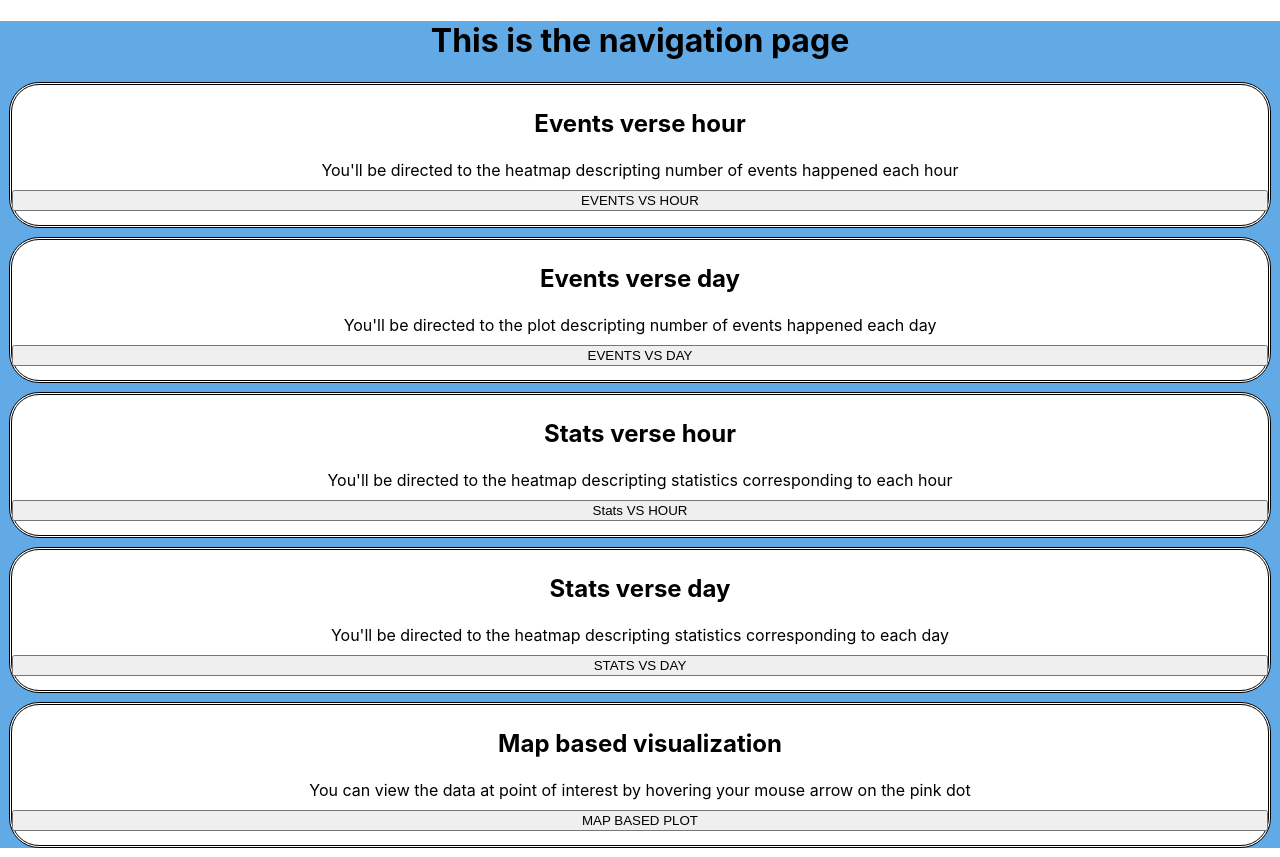
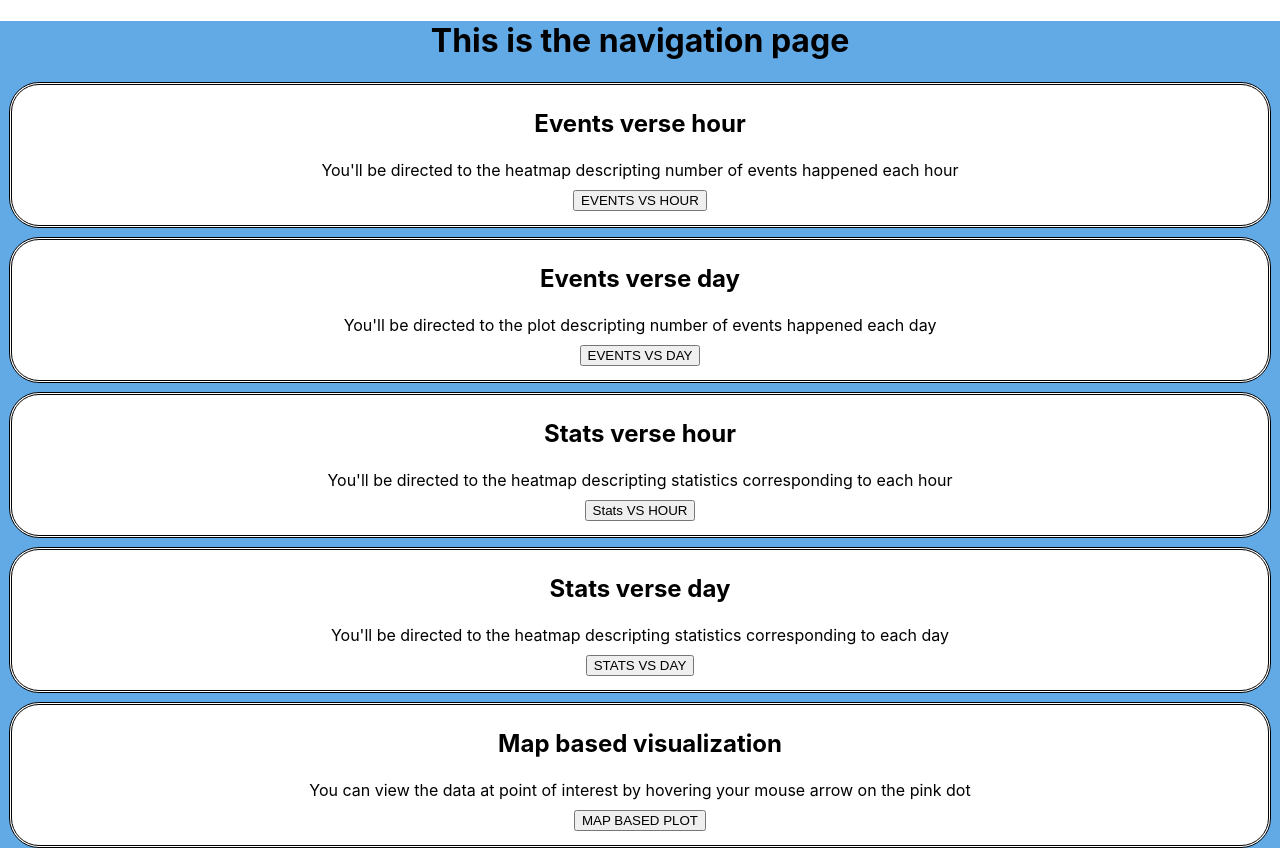
Before and after one commit to michaelliu118/DataVisulizationFrontEnd, a React (Create React App) app: page / in a window 1280 px wide. Built offline with nearby package versions, Linux system fonts and the light colour scheme.

Commit message:
Update App.css

```diff
--- a/src/App.css
+++ b/src/App.css
@@ -14,7 +14,7 @@
   margin:9px;
   line-height: 0.5;
   justify-content: center;
-  alignItems: center;
+  align-items: center;
   display: flex;
   flex-direction:column;
 }
```
